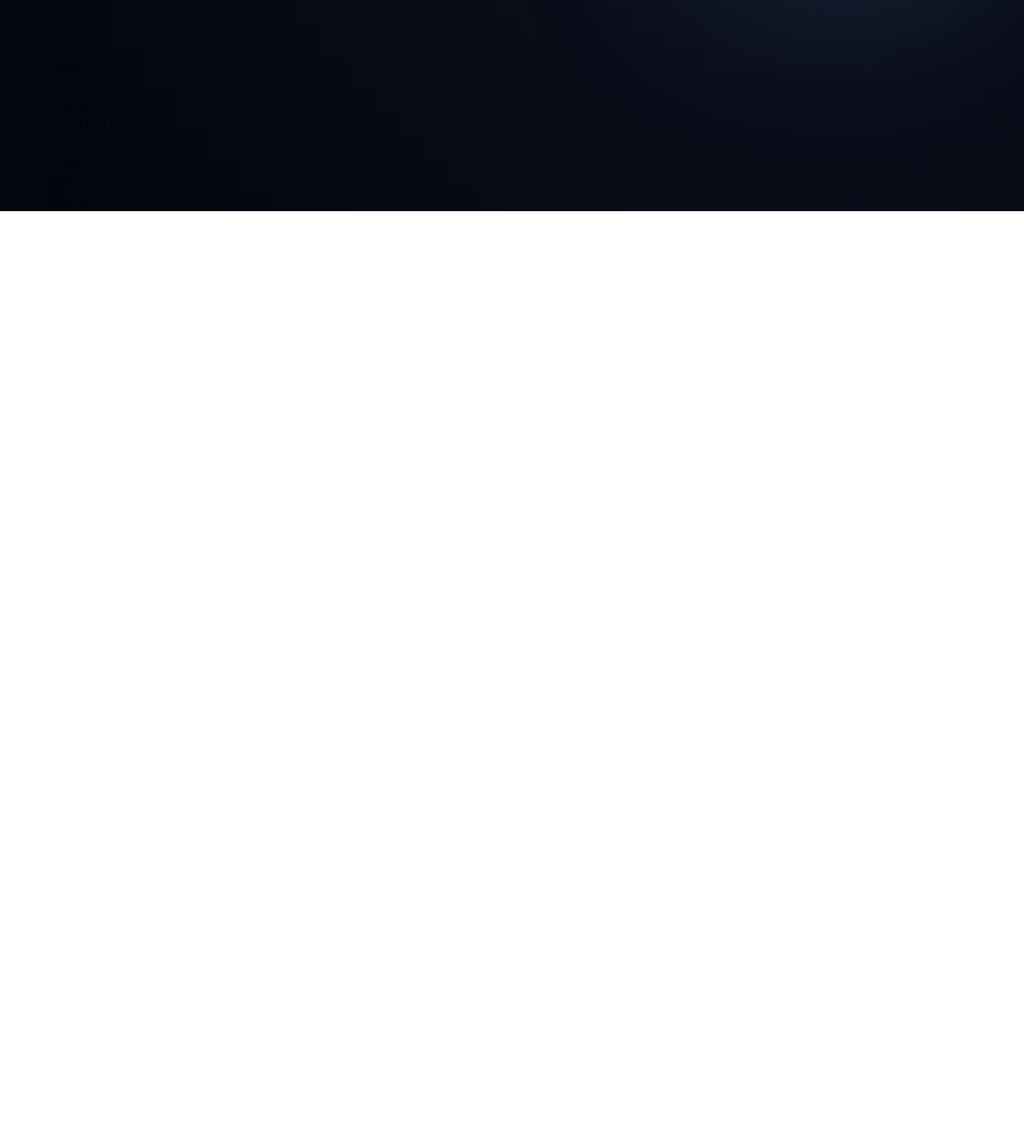
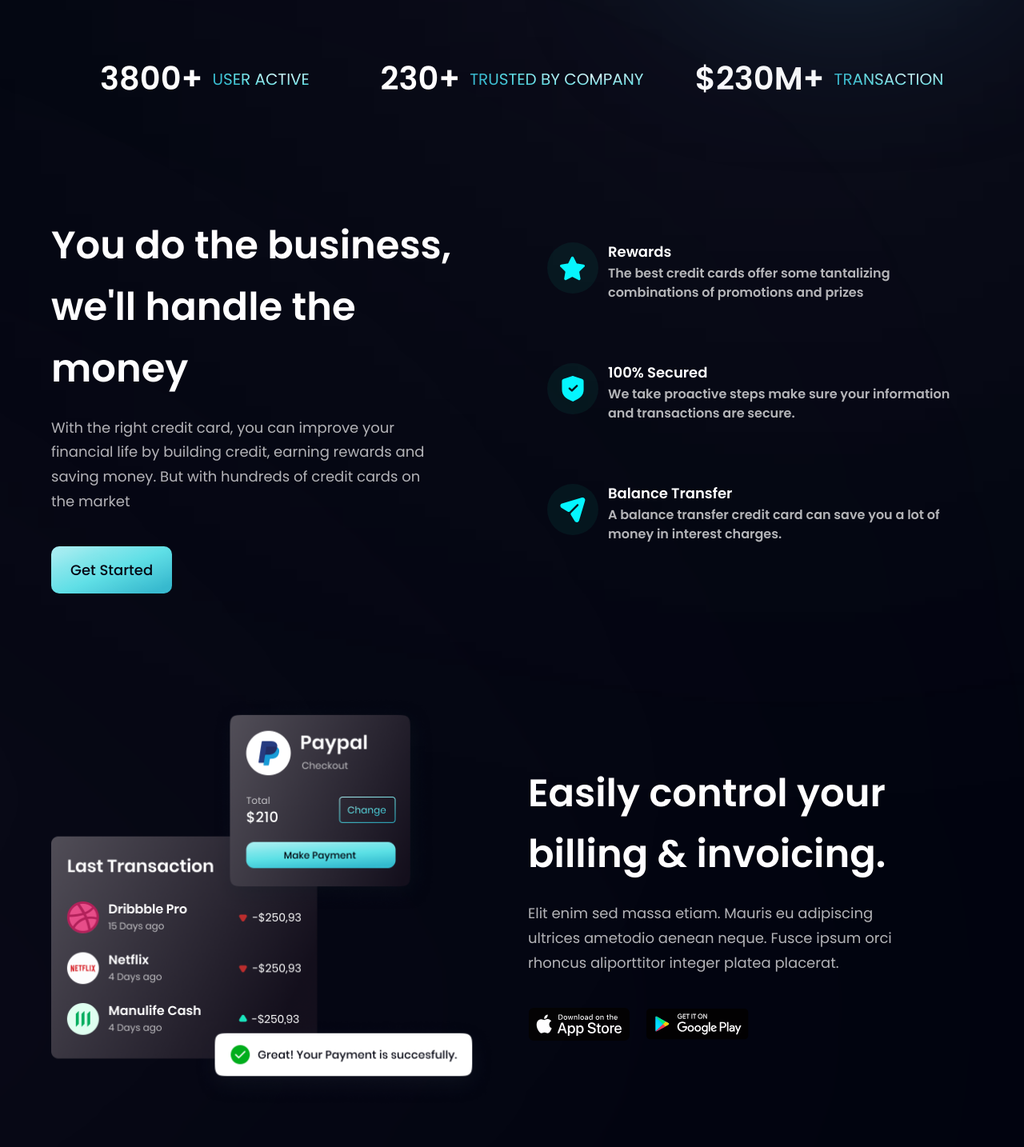
Before and after one commit to mnijhum/modern_bank_app, a React (Vite) app: page / in a window 1280 px wide. Shown: the part 716-2150 px from the top of the page at 80% size. Before the commit the page ends 980 px from the top, so only its background shows below. Built offline with nearby package versions, Linux system fonts and the light colour scheme.

Commit message:
done till card deals

```diff
--- a/src/components/Billing.jsx
+++ b/src/components/Billing.jsx
@@ -1,7 +1,40 @@
 import React from "react";
+import { apple, bill, google } from "../assets";
+import styles, { layout } from "../style";
+const Billing = () => {
+  return (
+    <section id="product" className={layout.sectionReverse}>
+      <div className={layout.sectionImgReverse}>
+        <img src={bill} alt="billing" className="w-[100%] relative z-[5]" />
+        <div className="absolute z-[3] -left-1/2 top-0 w-[50%] h-[50%] rounded-full white__gradient" />
+        <div className="absolute z-[0] -left-1/2 bottom-0 w-[50%] h-[50%] rounded-full pink__gradient" />
+      </div>
 
-const Billing = () => {
-  return <div>Billing</div>;
+      <div className={layout.sectionInfo}>
+        <h2 className={styles.heading2}>
+          Easily control your <br className="sm:block hidden" /> billing &
+          invoicing.
+        </h2>
+        <p className={`${styles.paragraph} max-w-[470px] mt-5`}>
+          Elit enim sed massa etiam. Mauris eu adipiscing ultrices ametodio
+          aenean neque. Fusce ipsum orci rhoncus aliporttitor integer platea
+          placerat.
+        </p>
+        <div className="flex flex-row flex-wrap sm:mt-10 mt-6">
+          <img
+            src={apple}
+            alt="apple_store"
+            className="w-[128px] h-[42px] object-contain mr-5 cursor-pointer"
+          />
+          <img
+            src={google}
+            alt="apple_store"
+            className="w-[128px] h-[42px] object-contain mr-5 cursor-pointer"
+          />
+        </div>
+      </div>
+    </section>
+  );
 };
 
 export default Billing;
--- a/src/components/Business.jsx
+++ b/src/components/Business.jsx
@@ -1,7 +1,51 @@
 import React from "react";
+import { features } from "../constants";
+import styles, { layout } from "../style";
+import Button from "./Button";
 
+const FeatureCard = ({ icon, title, content, index }) => (
+  <div
+    className={`flex flex-row p-6 rounded-[20px] ${
+      index !== features.lenght - 1 ? "mb-6" : "mb-0"
+    } feature-card`}
+  >
+    <div
+      className={`w-[64px] h-[64px] rounded-full ${styles.flexCenter} bg-dimBlue`}
+    >
+      <img src={icon} alt="icon" className="w-[50%] h-[50%] object-contain" />
+    </div>
+    <div className="flex-1 flex flex-col ml-3">
+      <h4 className="font-poppins font-semibold text-white text-[18px] leading-[23px] mb-1">
+        {title}
+      </h4>
+      <p className="font-poppins font-semibold text-dimWhite text-[16px] leading-[24px] mb-1">
+        {content}
+      </p>
+    </div>
+  </div>
+);
 const Business = () => {
-  return <div>Business</div>;
+  return (
+    <section id="featuers" className={layout.section}>
+      <div className={layout.sectionInfo}>
+        <h2 className={styles.heading2}>
+          You do the business, <br className="sm:block hidden" /> we'll handle
+          the money
+        </h2>
+        <p className={`${styles.paragraph} max-w-[470px] mt-5`}>
+          With the right credit card, you can improve your financial life by
+          building credit, earning rewards and saving money. But with hundreds
+          of credit cards on the market
+        </p>
+        <Button styles="mt-10" />
+      </div>
+      <div className={`${layout.sectionImg} flex-col`}>
+        {features.map((feature, index) => (
+          <FeatureCard key={feature.id} {...feature} index={index} />
+        ))}
+      </div>
+    </section>
+  );
 };
 
 export default Business;
--- a/src/components/Button.jsx
+++ b/src/components/Button.jsx
@@ -1,7 +1,14 @@
 import React from "react";
 
-const Button = () => {
-  return <div>Button</div>;
+const Button = ({ styles }) => {
+  return (
+    <button
+      type="button"
+      className={` rounded-[10px] py-4 px-6 bg-blue-gradient font-poppins font-medium text-[18px] text-primary outline-none ${styles}`}
+    >
+      Get Started
+    </button>
+  );
 };
 
 export default Button;
--- a/src/components/CardDeal.jsx
+++ b/src/components/CardDeal.jsx
@@ -1,7 +1,29 @@
 import React from "react";
+import styles, { layout } from "../style";
+import { card } from "../assets/index";
+import Button from "./Button";
 
 const CardDeal = () => {
-  return <div>CardDeal</div>;
+  return (
+    <section className={layout.section}>
+      <div className={layout.sectionInfo}>
+        <h2 className={styles.heading2}>
+          Find a better deal <br className="sm:block hidden" /> in few easy
+          steps.
+        </h2>
+        <p className={`${styles.paragraph} max-w-[470px] mt-5`}>
+          Arcu tortor, purus in mattis at sed integer faucibus. Aliquet quis
+          aliquet eget mauris tortor. Aliquest ultrices ac, ametau.
+        </p>
+
+        <Button styles="mt-10" />
+      </div>
+
+      <div className={layout.sectionImg}>
+        <img src={card} alt="card" className="w-[100%] h-[100%]" />
+      </div>
+    </section>
+  );
 };
 
 export default CardDeal;
--- a/src/components/Stats.jsx
+++ b/src/components/Stats.jsx
@@ -1,7 +1,27 @@
 import React from "react";
+import { stats } from "../constants";
+import styles from "../style";
 
 const Stats = () => {
-  return <div>Stats</div>;
+  return (
+    <section
+      className={`${styles.flexCenter} flex-row flex-wrap sm:mb-20 mb-6`}
+    >
+      {stats.map((stat) => (
+        <div
+          key={stat.id}
+          className={`${styles.flexCenter} flex-1 flex justify-start items-center flex-row`}
+        >
+          <h4 className="font-poppins font-semibold xs:text-[40px] text-[30px] xs:leading-[53px] leading-[43px] text-white">
+            {stat.value}
+          </h4>
+          <p className="font-poppins font-normal xs:text-[20px] text-[15px] xs:leading-[26px] leading-[21px] text-gradient uppercase ml-3">
+            {stat.title}
+          </p>
+        </div>
+      ))}
+    </section>
+  );
 };
 
 export default Stats;
```
